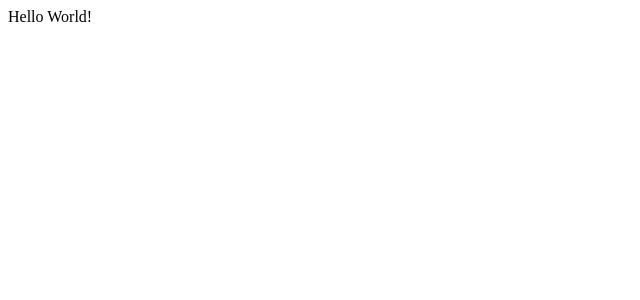
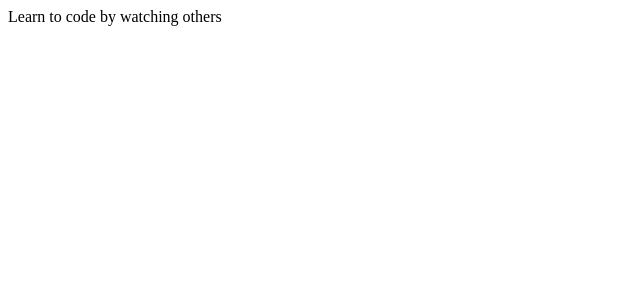
Before and after one commit to SeanRavenhill/frontend-mentor-intro-component-with-sign-up-form, a React (Vite) app: page / in a window 1280 px wide. Shown: the top 300 px of the page, without its empty margins (0-640 px from the left). Built offline with nearby package versions, Linux system fonts and the light colour scheme; the HTML template or start-up script is replaced by a standard one.

Commit message:
wip: 20-05-2025 C.O.B – currently working on Intro component

```diff
--- a/src/App.jsx
+++ b/src/App.jsx
@@ -1,7 +1,11 @@
+import Intro from './components/Intro';
+
 const App = () => {
     return (
         <>
-            <div>Hello World!</div>
+            <section className="intro-section">
+                <Intro />
+            </section>
         </>
     );
 };
--- /dev/null
+++ b/src/components/Intro.jsx
@@ -0,0 +1,13 @@
+import { introComponent } from '../constants';
+
+const title = introComponent[0].title.content;
+
+const Intro = () => {
+    return (
+        <>
+            <div>{title}</div>
+        </>
+    );
+};
+
+export default Intro;
--- a/src/styles/index.css
+++ b/src/styles/index.css
@@ -8,15 +8,19 @@ body {
 
 @theme {
     --font-poppins: 'Poppins', 'sans-serif';
-    --color-primary-red: hsl(0, 100%, 74%);
-    --color-primary-green: hsl(154, 59%, 51%);
-    --color-accent-blue: hsl(248, 32%, 49%);
-    --color-accent-darkblue: hsl(249, 10%, 26%);
-    --color-accent-grayblue: hsl(246, 25%, 77%);
+    --color-red: hsla(0, 100%, 74%, 100%);
+    --color-green: hsl(154, 59%, 51%);
+    --color-bluee: hsl(248, 32%, 49%);
+    --color-darkblue: hsl(249, 10%, 26%);
+    --color-grayblue: hsl(246, 25%, 77%);
 }
 
 @layer utilities {
     .flex-center {
         @apply flex items-center justify-center;
     }
+
+    .intro-section {
+        @apply bg-red relative h-svh min-h-svh w-full bg-[url(../public/images/bg-intro-mobile.png)] md:bg-[url(../public/images/bg-intro-desktop.png)];
+    }
 }
```
